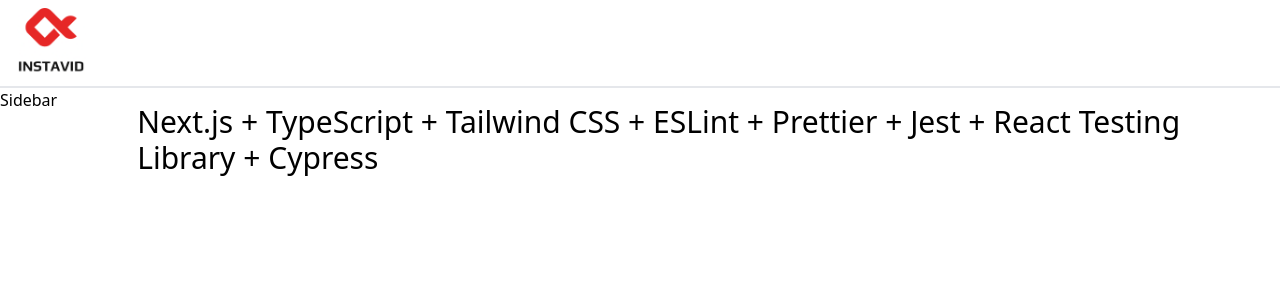
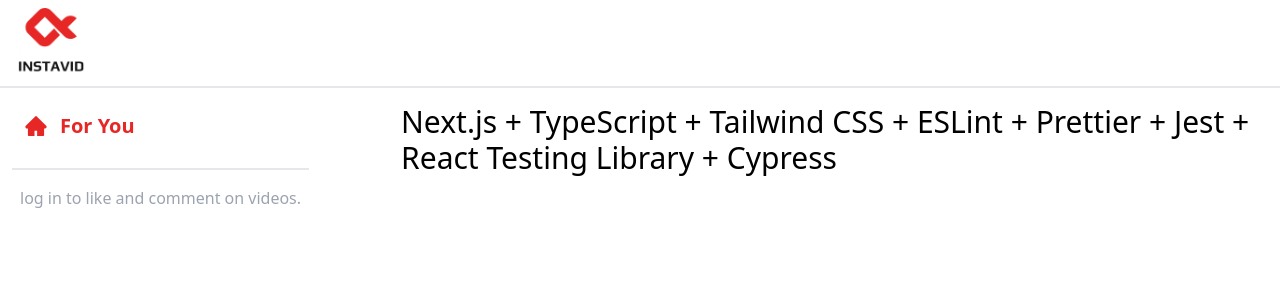
Before and after one commit to KevinA-cpu/instavid_app, a Next.js app: page / in a window 1280 px wide. Shown: the top 300 px of the page. Built offline with nearby package versions, Linux system fonts and the light colour scheme.

Commit message:
#sidebar with google login

```diff
--- a/src/components/Sidebar.tsx
+++ b/src/components/Sidebar.tsx
@@ -1,7 +1,52 @@
-import React from "react";
+import React, { useState } from "react";
+import { NextPage } from "next";
+import { useRouter } from "next/router";
+import Link from "next/link";
+import { GoogleLogin } from "@react-oauth/google";
+import { AiFillHome, AiOutlineMenu } from "react-icons/ai";
+import { ImCancelCircle } from "react-icons/im";
 
 const Sidebar = () => {
-  return <div>Sidebar</div>;
+  const [showSideBar, setShowSideBar] = useState(true);
+  const [userProfile, setUserProfile] = useState(false);
+
+  const normalLink =
+    "flex items-center gap-3 hover:bg-primary p-3 justify-center xl:justify-start cursor-pointer font-semibold text-[#E62725] rounded";
+
+  return (
+    <div>
+      <div
+        className="block xl:hidden m-2 ml-4 mt-3 text-xl"
+        onClick={() => setShowSideBar((prev) => !prev)}
+      >
+        {showSideBar ? <ImCancelCircle /> : <AiOutlineMenu />}
+      </div>
+      {showSideBar && (
+        <div className="xl:w-400 xl:border-0 p-3 w-30 flex flex-col justify-start mb-10 border-r-2 border-gray-100">
+          <div className="xl:border-b-2 border-gray-200 xl:pb-4">
+            <Link href="/">
+              <div className={normalLink}>
+                <p className="text-2xl">
+                  <AiFillHome />
+                </p>
+                <span className="text-xl hidden xl:block">For You</span>
+              </div>
+            </Link>
+          </div>
+          {!userProfile && (
+            <div className="px-2 py-4 hidden xl:block">
+              <p className="text-gray-400">
+                log in to like and comment on videos.
+              </p>
+              <div className="pr-4 pt-4">
+                <GoogleLogin onSuccess={() => {}} onError={() => {}} />
+              </div>
+            </div>
+          )}
+        </div>
+      )}
+    </div>
+  );
 };
 
 export default Sidebar;
--- a/src/pages/_app.tsx
+++ b/src/pages/_app.tsx
@@ -1,6 +1,7 @@
 import "@/styles/globals.css";
 import type { AppProps } from "next/app";
 import { useState, useEffect } from "react";
+import { GoogleOAuthProvider } from "@react-oauth/google";
 import Navbar from "../components/Navbar";
 import Sidebar from "../components/Sidebar";
 
@@ -17,6 +18,7 @@ const App = ({ Component, pageProps }: AppProps) => {
   if (isSSR) return null;
 
   return (
+    <GoogleOAuthProvider clientId="">
       <div>
         <Navbar />
         <div className="flex gap-6 md:gap-20">
@@ -28,6 +30,7 @@ const App = ({ Component, pageProps }: AppProps) => {
           </div>
         </div>
       </div>
+    </GoogleOAuthProvider>
   );
 };
 
```
Lines whose indentation alone changed are shown as unchanged.
